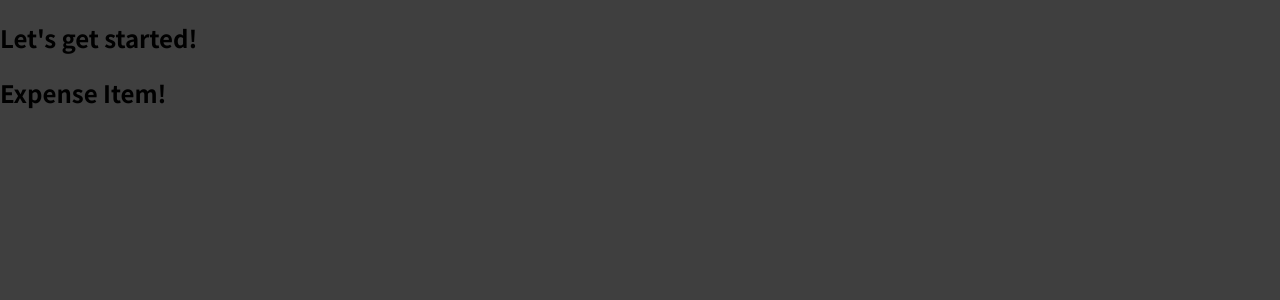
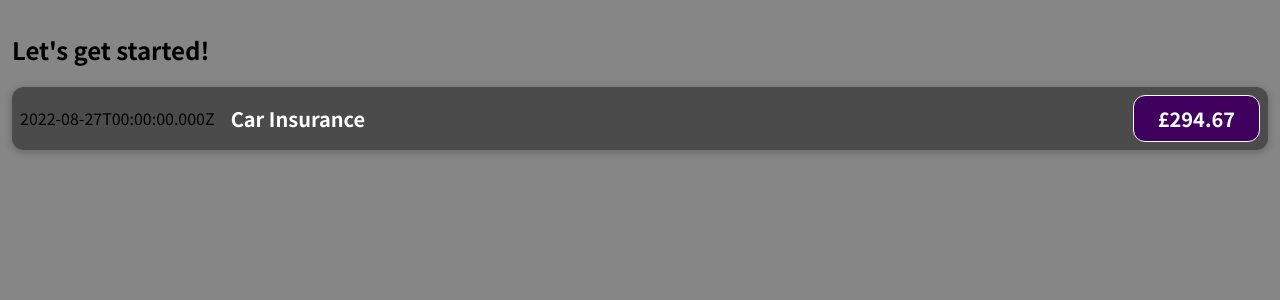
Before and after one commit to Chalderrr/react-js-training, a JavaScript app: page / in a window 1280 px wide. Shown: the top 300 px of the page. Built offline with nearby package versions, Linux system fonts and the light colour scheme.

Commit message:
:lipstick: enhance component with dummy dynamic data, add stylesheet

```diff
--- /dev/null
+++ b/src/components/ExpenseItem.css
@@ -0,0 +1,56 @@
+.expense-item {
+    display: flex;
+    justify-content: space-between;
+    align-items: center;
+    box-shadow: 0 2px 8px rgba(0, 0, 0, 0.25);
+    padding: 0.5rem;
+    margin: 1rem 0;
+    border-radius: 12px;
+    background-color: #4b4b4b;
+}
+
+.expense-item__description {
+    display: flex;
+    flex-direction: column;
+    gap: 1rem;
+    align-items: flex-end;
+    flex-flow: column-reverse;
+    justify-content: flex-start;
+    flex: 1;
+}
+
+.expense-item h2 {
+    color: #3a3a3a;
+    font-size: 1rem;
+    flex: 1;
+    margin: 0 1rem;
+    color: white;
+}
+
+.expense-item__price {
+    font-size: 1rem;
+    font-weight: bold;
+    color: white;
+    background-color: #40005d;
+    border: 1px solid white;
+    padding: 0.5rem;
+    border-radius: 12px;
+}
+
+@media (min-width: 580px) {
+    .expense-item__description {
+        flex-direction: row;
+        align-items: center;
+        justify-content: flex-start;
+        flex: 1;
+    }
+
+    .expense-item__description h2 {
+        font-size: 1.25rem;
+    }
+
+    .expense-item__price {
+        font-size: 1.25rem;
+        padding: 0.5rem 1.5rem;
+    }
+}
--- a/src/components/ExpenseItem.js
+++ b/src/components/ExpenseItem.js
@@ -1,5 +1,20 @@
+import './ExpenseItem.css';
+
 function ExpenseItem() {
-    return <h2>Expense Item!</h2>
+    const expenseDate = new Date(2022, 7, 27);
+    const expenseTitle = 'Car Insurance';
+    const expenseAmount = 294.67;
+
+    return (
+        <div className="expense-item">
+            <div>{expenseDate.toISOString()}</div>
+            <div className="expense-item__description">
+                <h2>{expenseTitle}</h2>
+                <div className="expense-item__price">£{expenseAmount}</div>
+            </div>
+        </div>
+
+    );
 }
 
 export default ExpenseItem;
--- a/src/index.css
+++ b/src/index.css
@@ -6,9 +6,10 @@
 
 html {
   font-family: 'Noto Sans JP', sans-serif;
+  padding: 12px;
 }
 
 body {
   margin: 0;
-  background-color: #3f3f3f;
+  background-color: #868686;
 }
```
